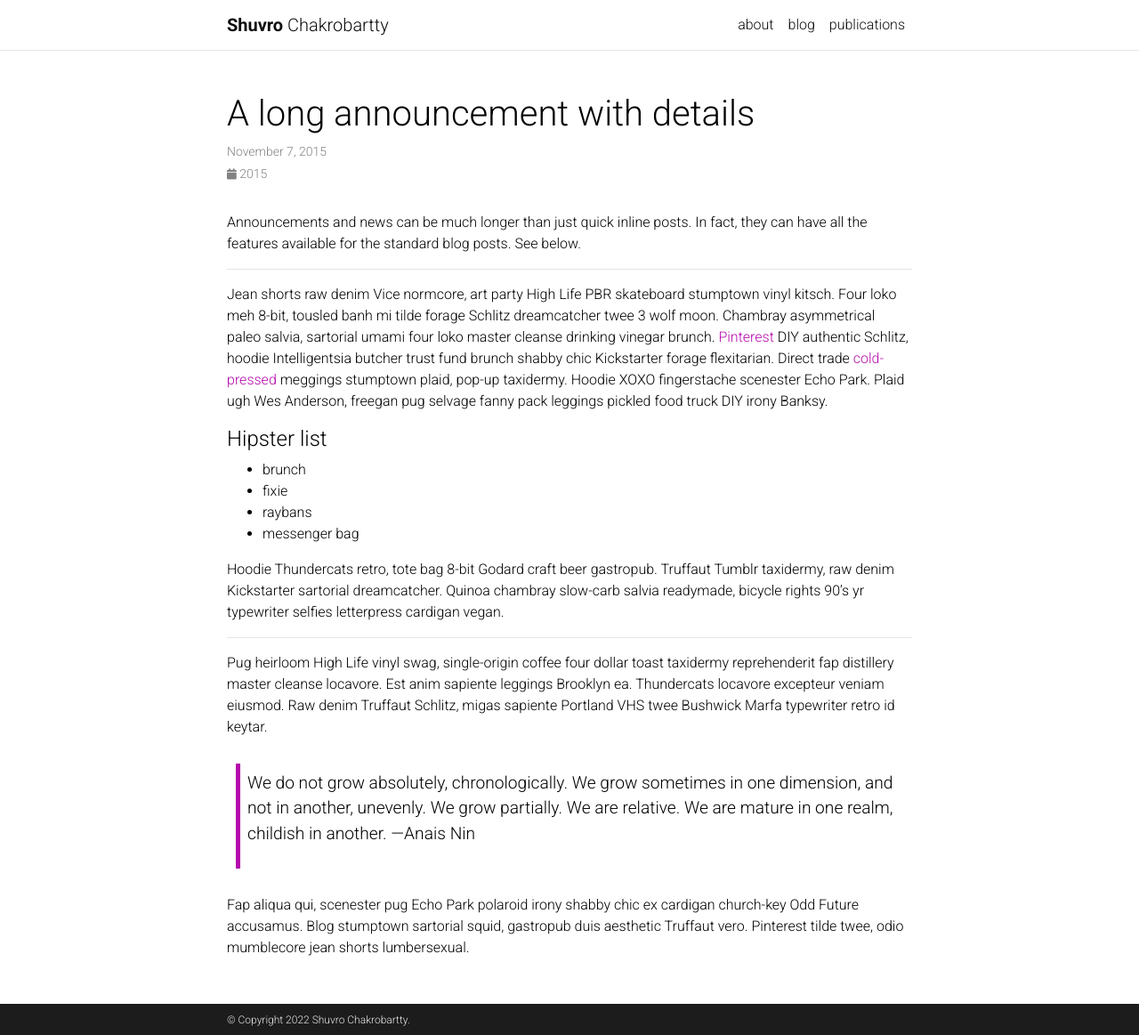
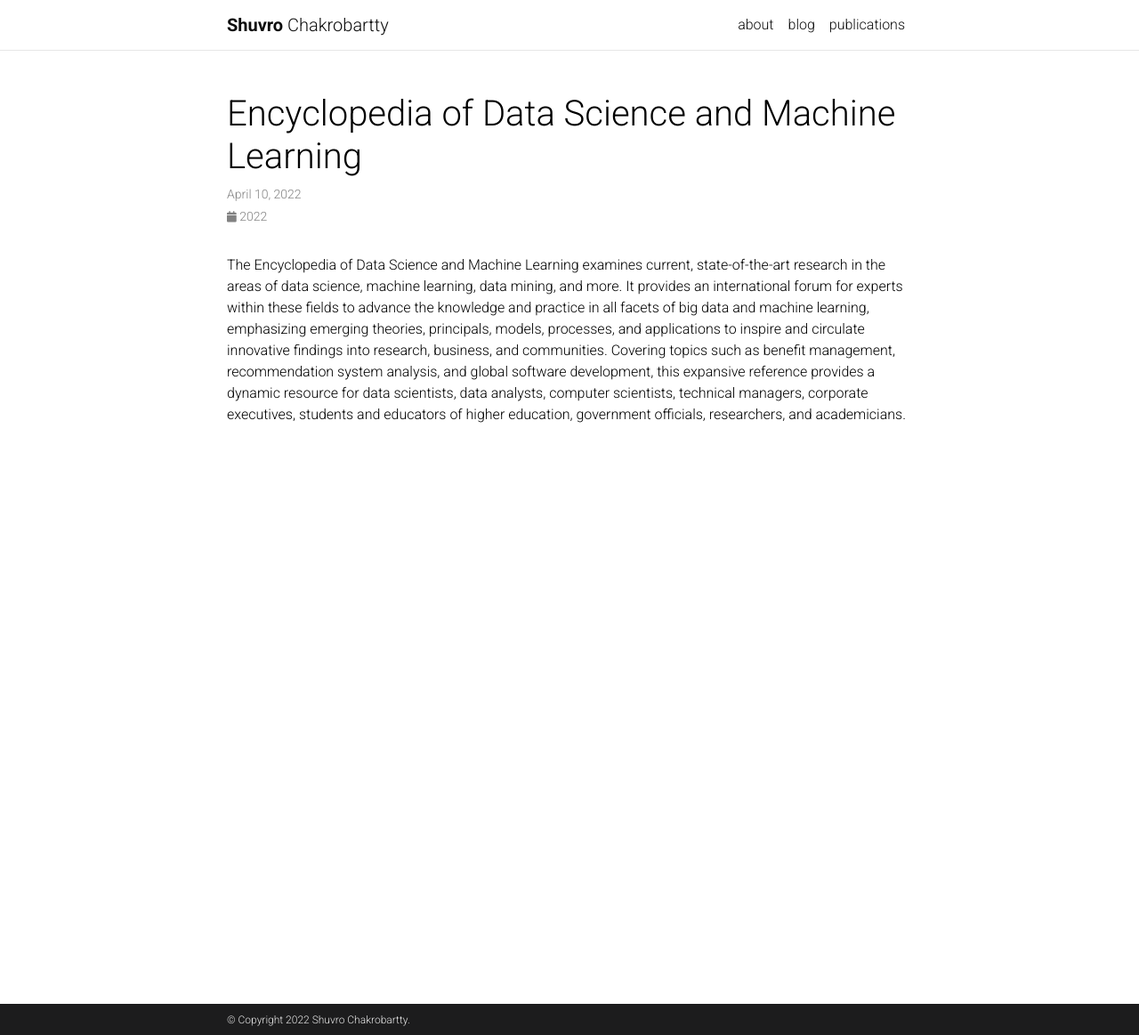
Before and after one commit to chakrs/chakrs.github.io, a Jekyll site: the page built from _news/announcement_2.md, in a window 1280 px wide and 1163 px high. Shown: the whole window at 89% size. Built offline with Jekyll 4.4.1, drawn with Linux system fonts in a browser that asks for light colours; comment, search, counter and statistics services are not loaded; a style sheet for code colours, icons or effects is not loaded.

```diff
--- a/_news/announcement_2.md
+++ b/_news/announcement_2.md
@@ -1,31 +1,8 @@
 ---
 layout: post
-title: A long announcement with details
-date: 2015-11-07 16:11:00-0400
-inline: false
+title: Encyclopedia of Data Science and Machine Learning
+date: 2022-04-10 16:11:00-0400
+inline: true
 ---
 
-Announcements and news can be much longer than just quick inline posts. In fact, they can have all the features available for the standard blog posts. See below.
-
-***
-
-Jean shorts raw denim Vice normcore, art party High Life PBR skateboard stumptown vinyl kitsch. Four loko meh 8-bit, tousled banh mi tilde forage Schlitz dreamcatcher twee 3 wolf moon. Chambray asymmetrical paleo salvia, sartorial umami four loko master cleanse drinking vinegar brunch. <a href="https://www.pinterest.com">Pinterest</a> DIY authentic Schlitz, hoodie Intelligentsia butcher trust fund brunch shabby chic Kickstarter forage flexitarian. Direct trade <a href="https://en.wikipedia.org/wiki/Cold-pressed_juice">cold-pressed</a> meggings stumptown plaid, pop-up taxidermy. Hoodie XOXO fingerstache scenester Echo Park. Plaid ugh Wes Anderson, freegan pug selvage fanny pack leggings pickled food truck DIY irony Banksy.
-
-#### Hipster list
-<ul>
-    <li>brunch</li>
-    <li>fixie</li>
-    <li>raybans</li>
-    <li>messenger bag</li>
-</ul>
-
-Hoodie Thundercats retro, tote bag 8-bit Godard craft beer gastropub. Truffaut Tumblr taxidermy, raw denim Kickstarter sartorial dreamcatcher. Quinoa chambray slow-carb salvia readymade, bicycle rights 90's yr typewriter selfies letterpress cardigan vegan.
-
-***
-
-Pug heirloom High Life vinyl swag, single-origin coffee four dollar toast taxidermy reprehenderit fap distillery master cleanse locavore. Est anim sapiente leggings Brooklyn ea. Thundercats locavore excepteur veniam eiusmod. Raw denim Truffaut Schlitz, migas sapiente Portland VHS twee Bushwick Marfa typewriter retro id keytar.
-
-> We do not grow absolutely, chronologically. We grow sometimes in one dimension, and not in another, unevenly. We grow partially. We are relative. We are mature in one realm, childish in another.
-> —Anais Nin
-
-Fap aliqua qui, scenester pug Echo Park polaroid irony shabby chic ex cardigan church-key Odd Future accusamus. Blog stumptown sartorial squid, gastropub duis aesthetic Truffaut vero. Pinterest tilde twee, odio mumblecore jean shorts lumbersexual.
+<a herf="https://www.igi-global.com/book/encyclopedia-data-science-machine-learning/276507"> The Encyclopedia of Data Science and Machine Learning </a> examines current, state-of-the-art research in the areas of data science, machine learning, data mining, and more. It provides an international forum for experts within these fields to advance the knowledge and practice in all facets of big data and machine learning, emphasizing emerging theories, principals, models, processes, and applications to inspire and circulate innovative findings into research, business, and communities. Covering topics such as benefit management, recommendation system analysis, and global software development, this expansive reference provides a dynamic resource for data scientists, data analysts, computer scientists, technical managers, corporate executives, students and educators of higher education, government officials, researchers, and academicians.
```
Also changed, not shown: _news/announcement_1.md (+5 -2 lines), _news/announcement_3.md (+2 -2 lines), _pages/about.md (+1 -1 lines).
